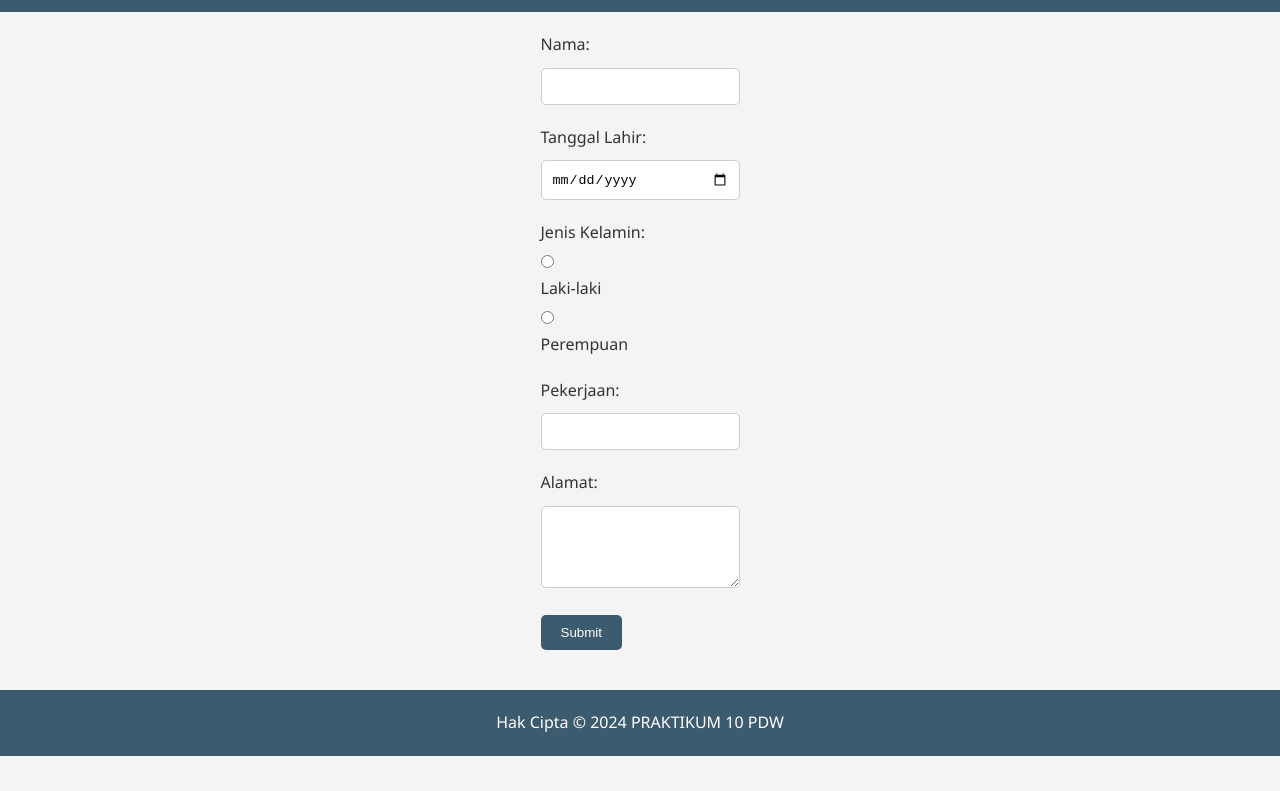
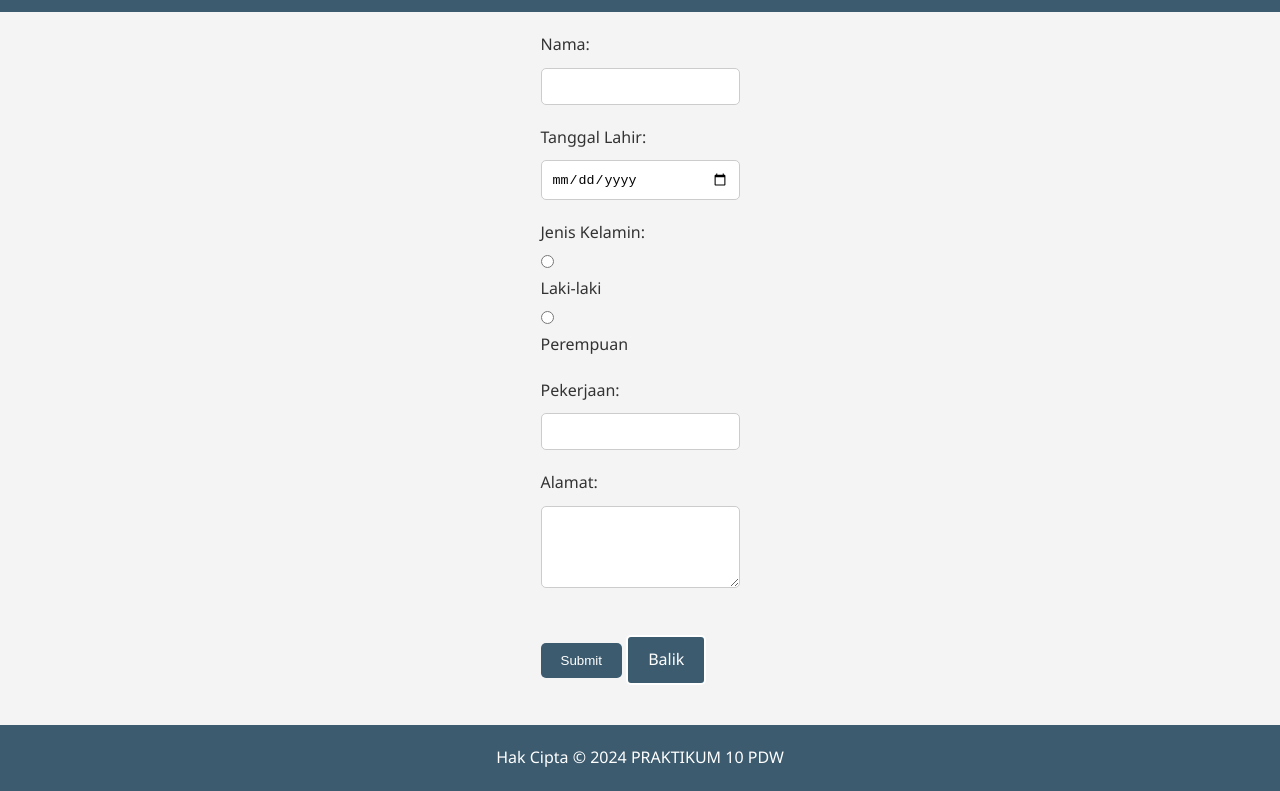
Before and after one commit to FikriBaihaqi/Tugas10_20220140100, a plain HTML site: page biodata.html in a window 1280 px wide. Shown: the part 89-880 px from the top of the page. Before the commit the page ends 845 px from the top, so only its background shows below. Drawn offline with Linux system fonts and the light colour scheme.

Commit message:
tambah button

```diff
--- a/biodata.html
+++ b/biodata.html
@@ -21,6 +21,23 @@
             text-align: center;
             padding: 20px;
             width: 100%; /* Pastikan lebar footer sesuai dengan lebar halaman */
+        }
+
+        .back-btn {
+            display: inline-block;
+            padding: 10px 20px;
+            background-color: #3C5B6F;
+            color: #fff;
+            border: 2px solid #fff; /* Menambahkan border dengan warna putih */
+            border-radius: 5px;
+            text-decoration: none;
+            margin-top: 20px;
+            transition: background-color 0.3s, color 0.3s;
+        }
+
+        .back-btn:hover {
+            background-color: #3d75e5;
+            color: #3C5B6F; /* Mengubah warna teks saat dihover */
         }
 </style>
 <body>
@@ -61,6 +78,7 @@
 
             <div class="form-group">
                 <input type="submit" value="Submit">
+                <a href="index.html" class="back-btn">Balik</a>
             </div>
         </form>
     </main>
```
